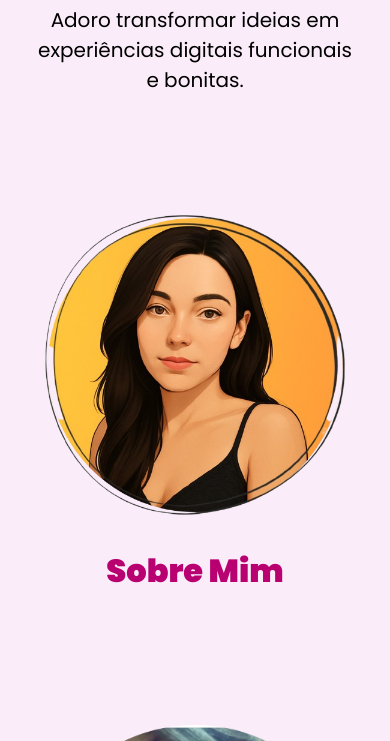
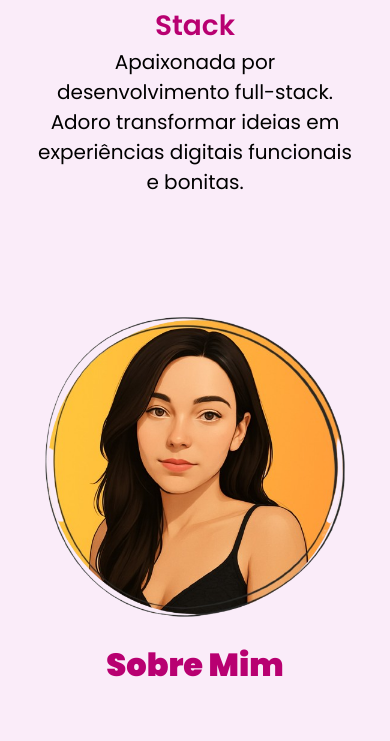
Before and after one commit to Luannabrandao/portfolio-lu, a plain HTML site: page index.html in a window 390 px wide. Shown: the part 730-1471 px from the top of the page. Drawn offline with Linux system fonts and the light colour scheme; a web font is replaced by a local one.

Commit message:
ajuste no responsivo

```diff
--- a/src/css/responsivo.css
+++ b/src/css/responsivo.css
@@ -7,6 +7,7 @@
   .bio-section .bio {
     flex-direction: column;
     width: 100%;
+    margin-top: 50px;
   }
   .about img {
     width: 100%;
@@ -44,12 +45,18 @@
   }
 }
 @media (max-width: 700px) {
+  .bio-section {
+    margin-top: 40px;
+  }
   .img-profile img {
     width: 500px;
     height: 500px;
   }
 }
 @media (max-width: 520px) {
+  .bio-section {
+    margin-top: 110px;
+  }
   .menu-bio ul {
     justify-content: center;
     align-items: center;
--- a/src/css/style.css
+++ b/src/css/style.css
@@ -103,7 +103,7 @@ header {
   align-items: center;
   text-align: center;
   padding: 2rem;
-  height: 76vh;
+  height: 80vh;
 }
 
 .bio-section .bio {
```
